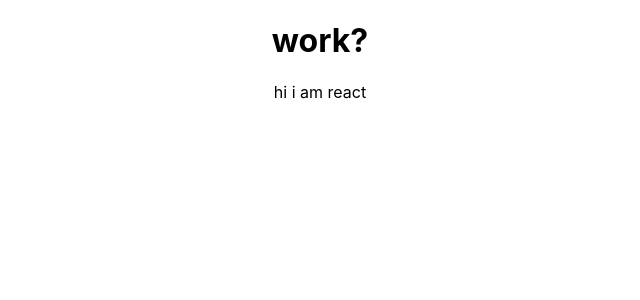
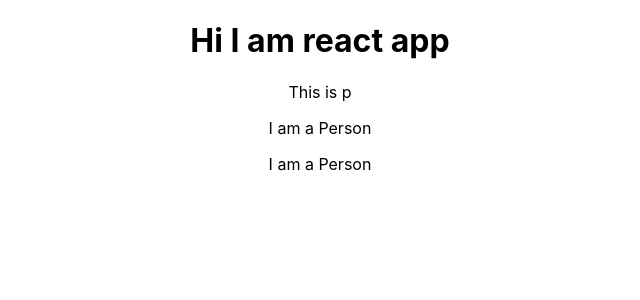
Before and after one commit to ikhsanhabibi/learn-react, a React (Create React App) app in the folder app/: page / in a window 1280 px wide. Shown: the top 300 px of the page, without its empty margins (320-960 px from the left). Built offline with nearby package versions, Linux system fonts and the light colour scheme.

Commit message:
Add Person component

```diff
--- a/app/src/App.js
+++ b/app/src/App.js
@@ -1,18 +1,16 @@
 import React, { Component } from "react";
 import "./App.css";
+import Person from "./Person/Person";
 
 class App extends Component {
   render() {
-    // return (
-    //   <div className="App">
-    //     <h1>Hi I am react app</h1>
-    //   </div>
-    // );
-    return React.createElement(
-      "div",
-      { className: "App" },
-      React.createElement("h1", null, "work?"),
-      "hi i am react"
+    return (
+      <div className="App">
+        <h1>Hi I am react app</h1>
+        <p>This is p</p>
+        <Person />
+        <Person />
+      </div>
     );
   }
 }
--- /dev/null
+++ b/app/src/Person/Person.js
@@ -0,0 +1,7 @@
+import React from "react";
+
+const person = () => {
+  return <p>I am a Person</p>;
+};
+
+export default person;
```
